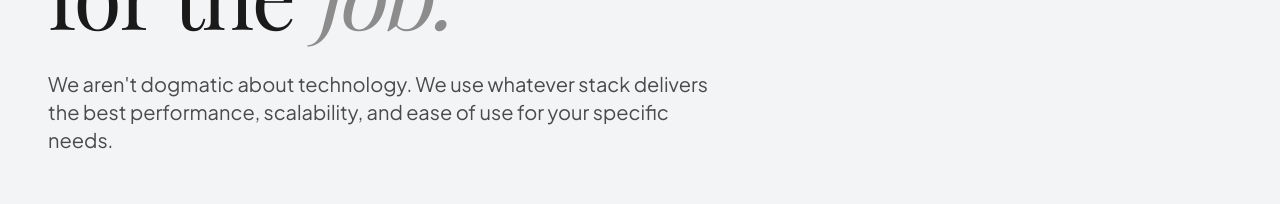
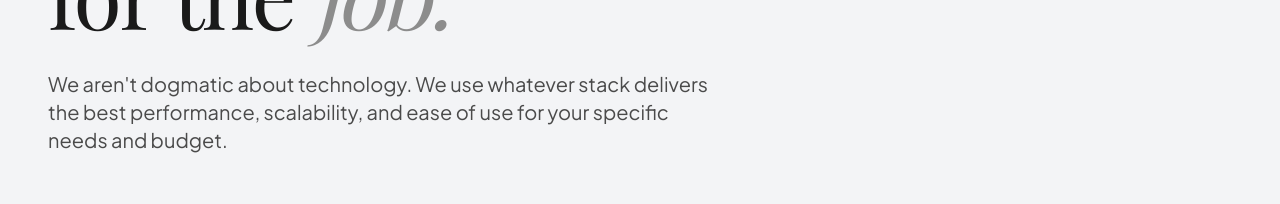
Before and after one commit to IAMAdrianKash/Innovista-Design-Studio, a Next.js app: page /capabilities in a window 1280 px wide. Shown: the part 283-487 px from the top of the page. Built offline with nearby package versions, Linux system fonts and the light colour scheme; no server answers.

Commit message:
update: Changes to tech stack

```diff
--- a/components/Capabilities.tsx
+++ b/components/Capabilities.tsx
@@ -128,7 +128,7 @@ const Capabilities: React.FC = () => {
             for the <span className="italic font-light text-[#8C8C8C]">job.</span>
           </h1>
           <p className="text-lg md:text-xl text-[#4A4A4A] leading-relaxed max-w-2xl">
-            We aren't dogmatic about technology. We use whatever stack delivers the best performance, scalability, and ease of use for your specific needs.
+            We aren't dogmatic about technology. We use whatever stack delivers the best performance, scalability, and ease of use for your specific needs and budget.
           </p>
         </motion.div>
       </section>
```
